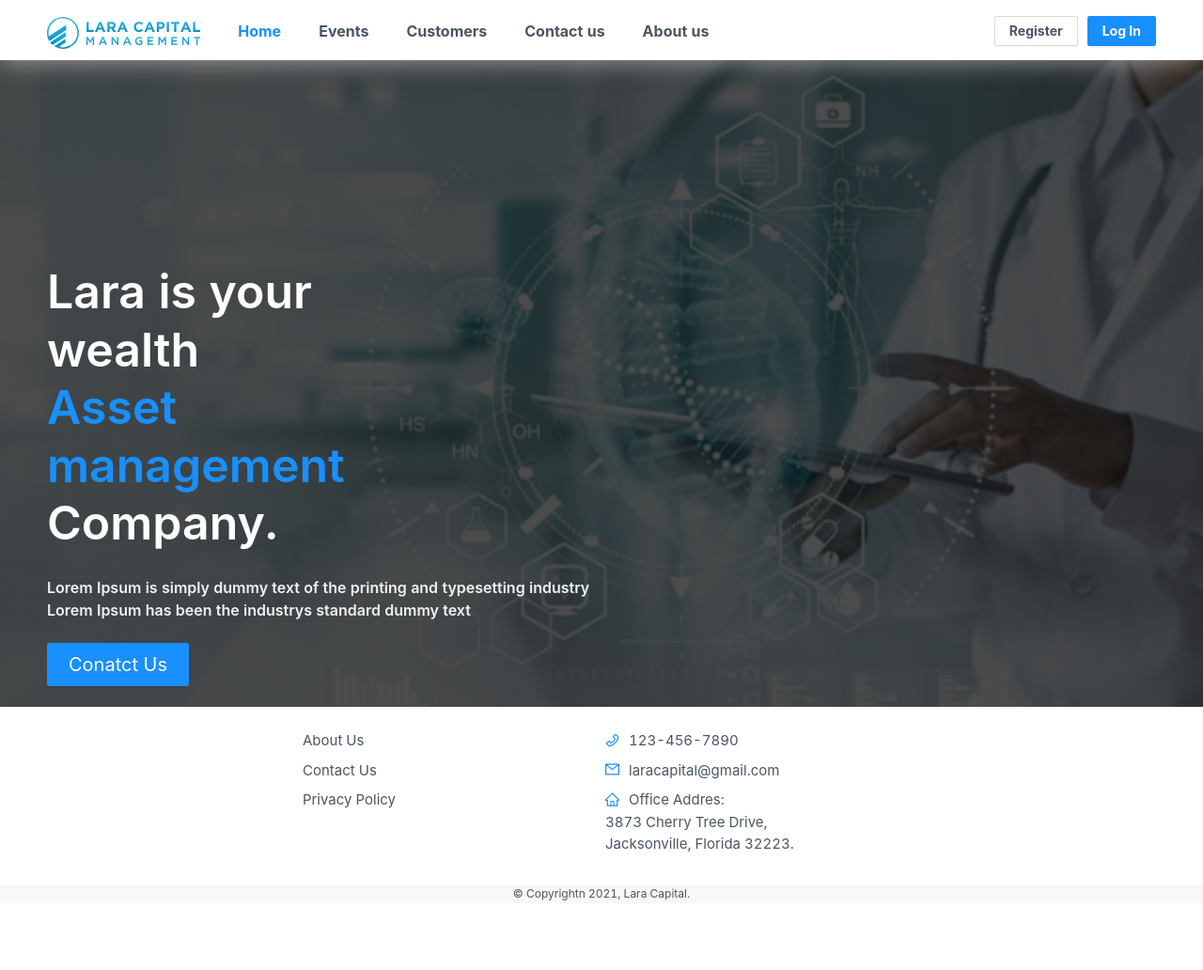
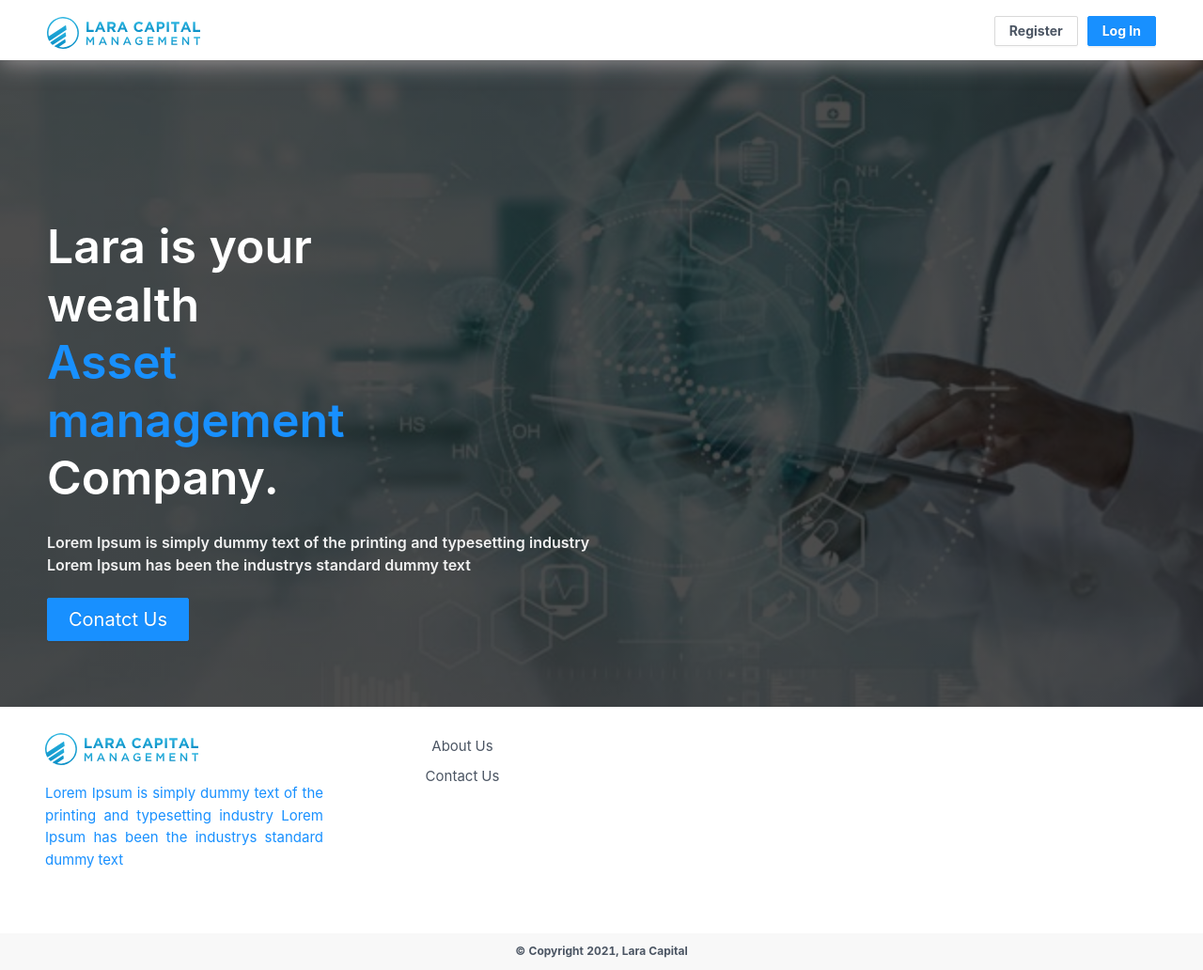
Before and after one commit to techchintan/laracapital-site-ui, a React (Create React App) app: page / in a window 1280 px wide. Shown: the whole page at 94% size. Before the commit the page ends 961 px from the top, so only its background shows below. Built offline with nearby package versions, Linux system fonts and the light colour scheme.

Commit message:
feat: Resolved Reported issues of Header,Footer,Register

```diff
--- a/src/assets/styles/global.scss
+++ b/src/assets/styles/global.scss
@@ -19,8 +19,13 @@
 
 .ant-layout-footer {
   text-align: center !important;
+  padding: 0 !important;
 }
 
 .ant-form-item {
-  margin-bottom: 16px;
+  margin-bottom: 16px !important;
 }
+
+.ant-picker {
+  width: 100% !important;
+}
--- a/src/components/CommonFooter/index.jsx
+++ b/src/components/CommonFooter/index.jsx
@@ -1,21 +1,32 @@
 import React from "react";
 import { Row, Col } from "antd";
-import { PhoneOutlined, HomeOutlined, MailOutlined } from "@ant-design/icons";
+import { Link } from "react-router-dom";
+
+import BrandLogo from "../../assets/images/company-logo.svg";
+import "./style.scss";
 
 export default function CommonFooter() {
   return (
     <>
-      <Row
-        gutter={[8, 8]}
-        style={{
-          justifyContent: "center",
-        }}
-      >
+      <Row className="footer-top">
         <Col md={6}>
           <Row
             gutter={[8, 8]}
             style={{ flexFlow: "column", textAlign: "start" }}
           >
+            <Col>
+              <Link to="/">
+                <img className="logo" alt="logo" src={BrandLogo} />
+              </Link>
+              <p className="logo-text">
+                Lorem Ipsum is simply dummy text of the printing and typesetting
+                industry Lorem Ipsum has been the industrys standard dummy text
+              </p>
+            </Col>
+          </Row>
+        </Col>
+        <Col md={6}>
+          <Row gutter={[8, 8]} className="footer-quick-links">
             <Col>
               <a className="gray-font" href="/about-us">
                 About Us
@@ -26,59 +37,12 @@ export default function CommonFooter() {
                 Contact Us
               </a>
             </Col>
-            <Col>
-              <a className="gray-font" href="/privacy-policy">
-                Privacy Policy
-              </a>
-            </Col>
-          </Row>
-        </Col>
-
-        <Col md={6}>
-          <Row
-            gutter={[8, 8]}
-            style={{ flexFlow: "column", textAlign: "start" }}
-          >
-            <Col>
-              <PhoneOutlined style={{ marginRight: 10 }} />
-              <a className="gray-font" href="tel:123-456-7890">
-                123-456-7890
-              </a>
-            </Col>
-            <Col>
-              <MailOutlined style={{ marginRight: 10 }} />
-              <a className="gray-font" href="mailto:laracapital@gmail.com">
-                laracapital@gmail.com
-              </a>
-            </Col>
-            <Col>
-              <HomeOutlined style={{ marginRight: 10 }} />
-              <span className="gray-font">Office Addres: </span> <br />
-              <span className="gray-font">
-                3873 Cherry Tree Drive, <br /> Jacksonville, Florida 32223.
-              </span>
-            </Col>
           </Row>
         </Col>
       </Row>
-
-      <Row
-        style={{
-          marginTop: 32,
-          backgroundColor: "#f8f8f8",
-          justifyContent: "center",
-        }}
-        className="gray-font font-12px"
-      >
+      <Row className="footer-box gray-font font-12px">
         <Col md={8}>
-          <Row
-            gutter={[8, 8]}
-            style={{
-              justifyContent: "center",
-            }}
-          >
-            © Copyrightn 2021, Lara Capital.
-          </Row>
+          <b>© Copyright 2021, Lara Capital</b>
         </Col>
       </Row>
     </>
--- a/src/components/CommonFooter/style.scss
+++ b/src/components/CommonFooter/style.scss
@@ -0,0 +1,24 @@
+.footer-top {
+  padding: 20px 48px;
+
+  .logo {
+    height: 50px;
+    padding: 8px 0;
+  }
+  .logo-text {
+    padding-top: 10px;
+    text-align: justify;
+  }
+  .footer-quick-links {
+    flex-flow: column;
+    text-align: center;
+    padding-top: 10px;
+  }
+}
+
+.footer-box {
+  margin-top: 32px;
+  background-color: #f8f8f8;
+  justify-content: center;
+  padding: 10px;
+}
--- a/src/components/Navigation/index.jsx
+++ b/src/components/Navigation/index.jsx
@@ -1,7 +1,7 @@
 import React from "react";
+import { BarsOutlined } from "@ant-design/icons";
 import { Link, useHistory } from "react-router-dom";
 import { Menu, Layout, Button, Drawer } from "antd";
-import { BarsOutlined } from "@ant-design/icons";
 
 import "./style.scss";
 
@@ -32,67 +32,6 @@ export default function Navigation() {
         <Menu.Item key={101} style={{ padding: 0, border: "none" }}>
           <Link to="/">
             <img className="logo" alt="logo" src={BrandLogo} />
-          </Link>
-        </Menu.Item>
-        <Menu.Item key={0} style={{ border: "none", marginLeft: "20px" }}>
-          <Link
-            to="/home"
-            className={
-              history.location?.pathname === "/" ||
-              history.location?.pathname === "/home"
-                ? "active-nav-item"
-                : "default-nav-item"
-            }
-          >
-            Home
-          </Link>
-        </Menu.Item>
-        <Menu.Item key={0} style={{ border: "none" }}>
-          <Link
-            to="/events"
-            className={
-              history.location?.pathname === "/events"
-                ? "active-nav-item"
-                : "default-nav-item"
-            }
-          >
-            Events
-          </Link>
-        </Menu.Item>
-        <Menu.Item key={0} style={{ border: "none" }}>
-          <Link
-            to="/customers"
-            className={
-              history.location?.pathname === "/customers"
-                ? "active-nav-item"
-                : "default-nav-item"
-            }
-          >
-            Customers
-          </Link>
-        </Menu.Item>
-        <Menu.Item key={0} style={{ border: "none" }}>
-          <Link
-            to="/contact-us"
-            className={
-              history.location?.pathname === "/contact-us"
-                ? "active-nav-item"
-                : "default-nav-item"
-            }
-          >
-            Contact us
-          </Link>
-        </Menu.Item>
-        <Menu.Item key={1} style={{ border: "none" }}>
-          <Link
-            to="/about-us"
-            className={
-              history.location?.pathname === "/about-us"
-                ? "active-nav-item"
-                : "default-nav-item"
-            }
-          >
-            About us
           </Link>
         </Menu.Item>
         <Menu.Item
@@ -150,42 +89,15 @@ export default function Navigation() {
     return (
       <Menu style={{ border: "none" }}>
         <Menu.Item key={0}>
-          <Link onClick={() => toggleMobileMenuOpen()} to={"/contact-us"}>
-            Contact us
+          <Link onClick={() => toggleMobileMenuOpen()} to="/auth/login">
+            Login
           </Link>
         </Menu.Item>
         <Menu.Item key={1}>
-          <Link onClick={() => toggleMobileMenuOpen()} to={"/about-us"}>
-            About us
+          <Link onClick={() => toggleMobileMenuOpen()} to="/auth/register">
+            Register
           </Link>
         </Menu.Item>
-        {authUser && (
-          <Menu.Item key={2}>
-            <Link onClick={() => toggleMobileMenuOpen()} to={"/profile/user"}>
-              Profile
-            </Link>
-          </Menu.Item>
-        )}
-        {authUser && (
-          <Menu.Item key={100}>
-            <Link
-              onClick={() => {
-                handleLogout();
-                toggleMobileMenuOpen();
-              }}
-              to={"/"}
-            >
-              Sign out
-            </Link>
-          </Menu.Item>
-        )}
-        {!authUser && (
-          <Menu.Item key={2}>
-            <Link onClick={() => toggleMobileMenuOpen()} to={"/account"}>
-              Login
-            </Link>
-          </Menu.Item>
-        )}
       </Menu>
     );
   }
@@ -196,8 +108,8 @@ export default function Navigation() {
         <Drawer
           title={
             <img
-              style={{ width: "100%", padding: 5, height: 65 }}
-              alt="logo"
+              style={{ width: "100%", padding: 8, height: 50, marginLeft: -30 }}
+              alt="BrandLogo"
               src={BrandLogo}
             />
           }
--- a/src/layout/MainLayout/style.scss
+++ b/src/layout/MainLayout/style.scss
@@ -20,7 +20,6 @@
       background: #fff;
       color: #1890ff;
       font-size: 15px;
-      padding: 24px 0px 0px 0px;
 
       a {
         color: #1890ff;
@@ -33,3 +32,9 @@
     }
   }
 }
+
+@media (max-width: 768px) {
+  .ant-layout-header {
+    padding: 0 15px !important;
+  }
+}
--- a/src/pages/Home/style.scss
+++ b/src/pages/Home/style.scss
@@ -1,6 +1,7 @@
 .main-layout .ant-layout .site-layout {
   padding: 0 !important;
 }
+
 .home-layout {
   .hero-image {
     height: 86vh;
@@ -13,7 +14,7 @@
     .hero-text {
       position: absolute;
       left: 50px;
-      top: 35%;
+      top: 29%;
 
       .hero-title {
         color: #ffffff;
--- a/src/pages/Login/index.jsx
+++ b/src/pages/Login/index.jsx
@@ -11,7 +11,7 @@ import {
 import BrandLogo from "../../assets/images/company-logo.svg";
 import "./style.scss";
 
-function Login() {
+export default function Login() {
   return (
     <div className="login-wrapper">
       <div className="row no-gutters">
@@ -69,5 +69,3 @@ function Login() {
     </div>
   );
 }
-
-export default Login;
--- a/src/pages/Login/style.scss
+++ b/src/pages/Login/style.scss
@@ -88,6 +88,6 @@
     padding: 0;
   }
   .login-text {
-    width: auto !important;
+    width: 265px !important;
   }
 }
--- a/src/pages/Register/style.scss
+++ b/src/pages/Register/style.scss
@@ -28,7 +28,6 @@
 .right_side {
   width: 50%;
   margin: 0 auto;
-  margin-top: 3rem;
   float: right;
 }
 
@@ -55,7 +54,12 @@
   }
   .right_side {
     width: 100%;
-    margin-top: 3rem;
     padding: 0;
   }
+  .login-text {
+    width: auto !important;
+  }
+  .ant-row {
+    display: block !important;
+  }
 }
```
Also changed, not shown: src/components/Navigation/AdminHeader.jsx (+5 -29 lines), src/pages/Register/index.jsx (+44 -20 lines).
